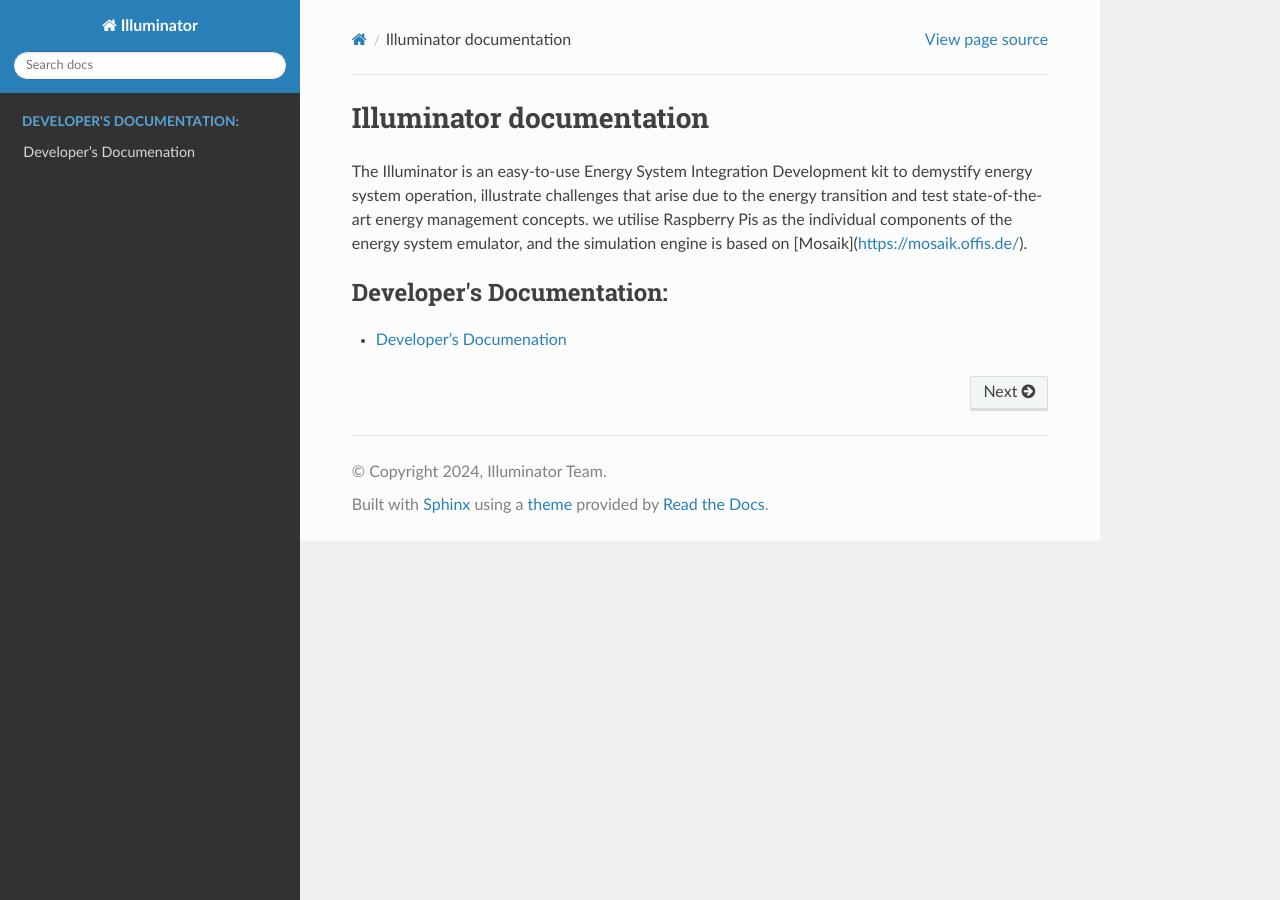
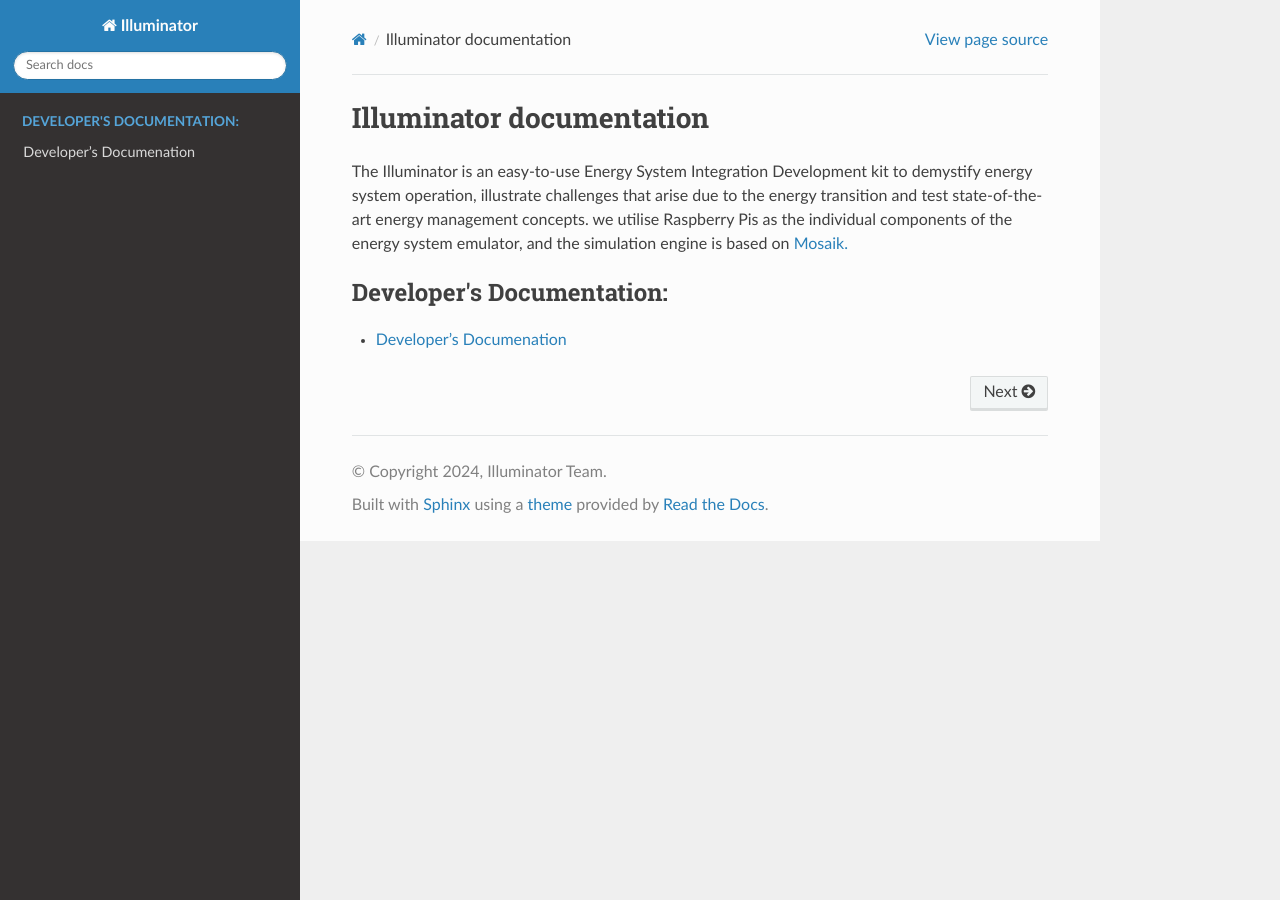
Before and after one commit to Illuminator-team/Illuminator, a Sphinx documentation site: the page built from docs/index.rst, in a window 1280 px wide. Built offline with Sphinx 7.4.7 and the Read the Docs theme 2.0.0, drawn with Linux system fonts in a browser that asks for light colours; pages that are not in the unit, such as notebooks, are missing from menus.

Commit message:
Update documentation index.rst

```diff
--- a/docs/index.rst
+++ b/docs/index.rst
@@ -11,7 +11,7 @@ Development kit to demystify energy system operation, illustrate challenges
 that arise due to the energy transition and test
 state-of-the-art energy management concepts. we utilise Raspberry Pis
 as the individual components of the energy system emulator,
-and the simulation engine is based on [Mosaik](https://mosaik.offis.de/).
+and the simulation engine is based on `Mosaik. <https://mosaik.offis.de/>`_
 
 .. toctree::
    :maxdepth: 2
```
